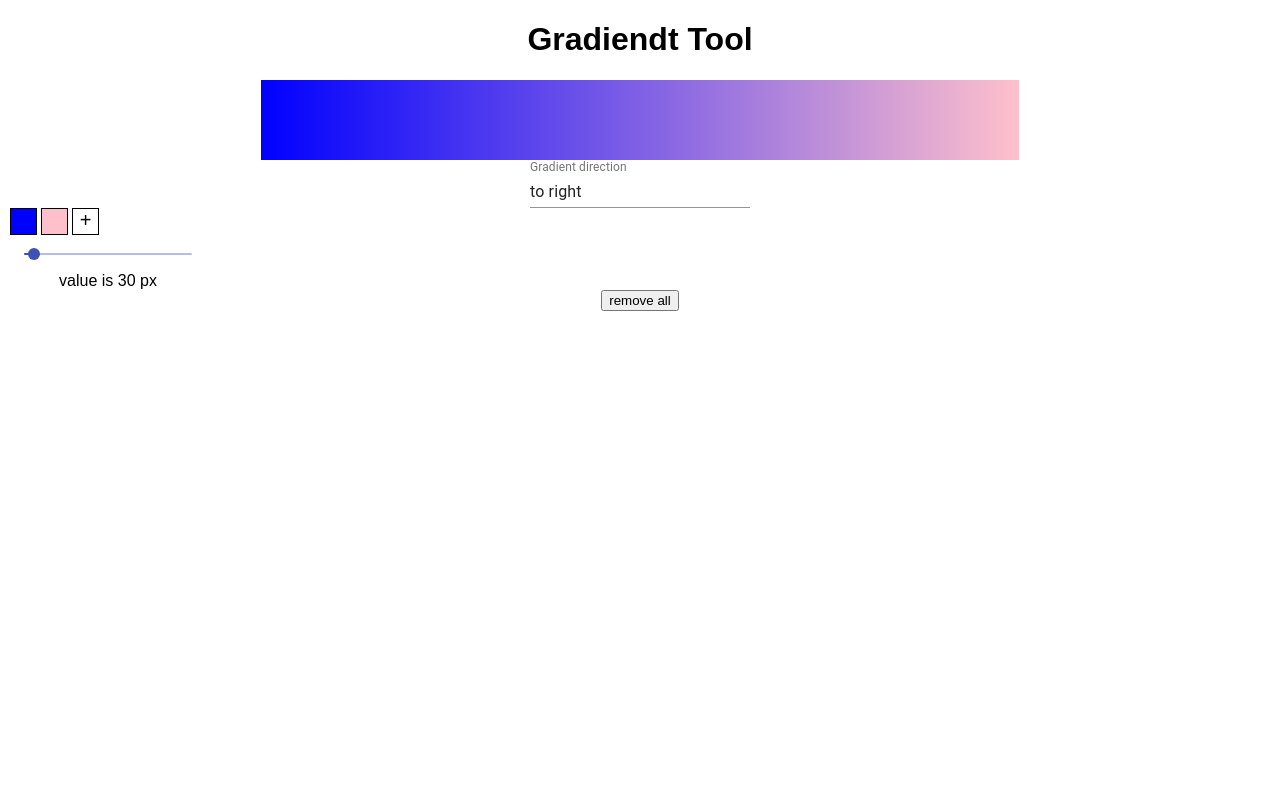
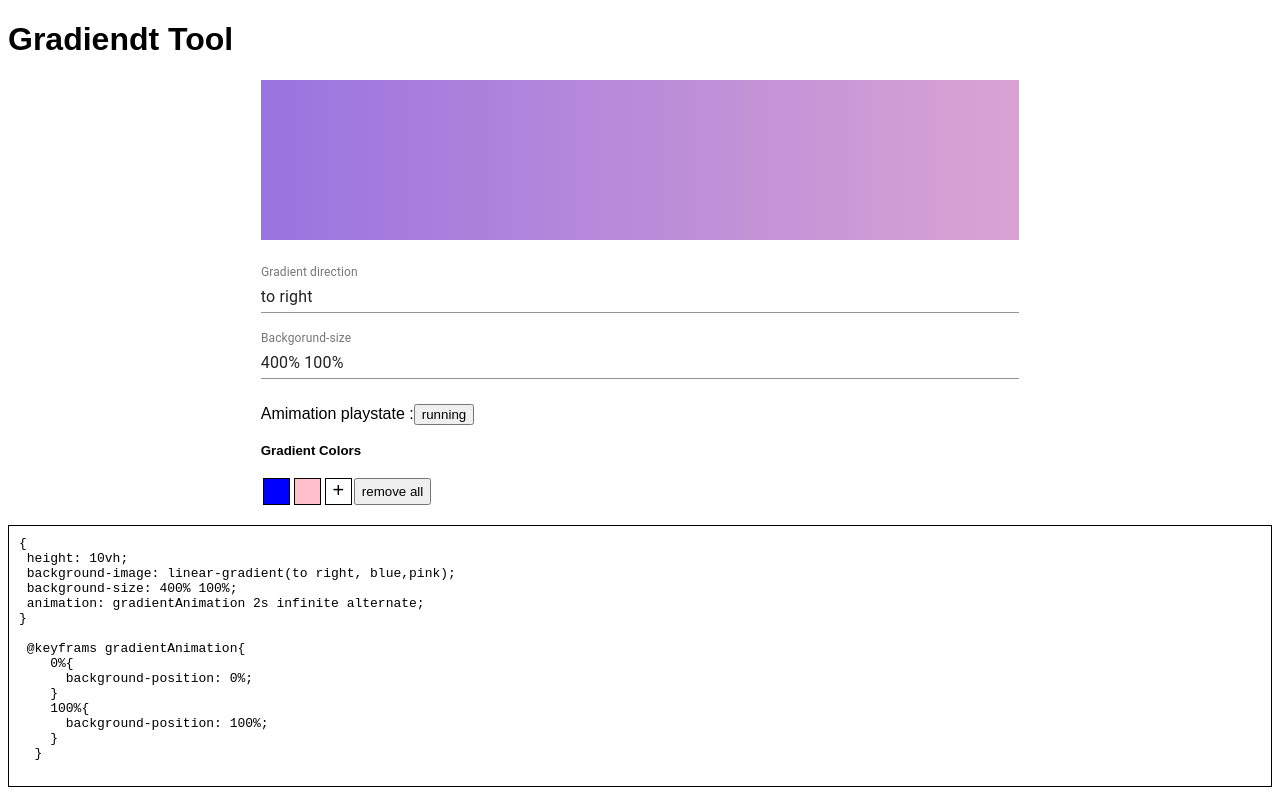
Before and after one commit to tz01x/gradienttools, a React (Create React App) app: page / in a window 1280 px wide. Built offline with nearby package versions, Linux system fonts and the light colour scheme.

Commit message:
backgound size form user impot and paused and play animation stae added

```diff
--- a/src/App.js
+++ b/src/App.js
@@ -26,15 +26,22 @@ export default function App() {
 
   //initial value
   const [gradDirection, updateDirection] = React.useState("to right");
+  const [gradientBackgoundSize, setGradientBackgoundSize] = React.useState(
+    "400% 100%"
+  );
   const [backgrountImg, updatebgImg] = React.useState(
     `linear-gradient(${gradDirection}, blue ,pink)`
   );
   const [selectedColor, setSelectedColor] = React.useState(["blue", "pink"]); //initial colors
-
+  const [animationPlayState, setAnimationPlayState] = React.useState("running");
   const [value, setValue] = React.useState(30);
 
   const handelSliderValueChange = (event, newValue) => {
     setValue(newValue);
+  };
+
+  const handelGradientBackgroundSizeChange = event => {
+    setGradientBackgoundSize(event.target.value);
   };
 
   const hendeldirectionChnage = event => {
@@ -73,22 +80,23 @@ export default function App() {
 
     setSelectedColor([...newcolors]);
     console.log(selectedColor);
-
   };
 
   const handelRemoveAllColor = () => {
     setSelectedColor([]);
   };
-
+  const handelAnimationPlayStateChange = () => {
+    if (animationPlayState === "running") {
+      setAnimationPlayState("paused");
+    } else {
+      setAnimationPlayState("running");
+    }
+  };
 
   React.useEffect(() => {
     updatebgImg(
       `linear-gradient(${gradDirection}, ${selectedColor.join(",")})`
     );
-
-
-
-
   }, [gradDirection, selectedColor]);
 
   const boxkeyframe = keyframes`
@@ -101,14 +109,30 @@ export default function App() {
     }
 
 `;
+  let boxCssValues =
+    "{\n height: 10vh;\n background-image: " +
+    backgrountImg +
+    ";\n background-size: " +
+    gradientBackgoundSize +
+    ";\n animation: gradientAnimation 2s infinite alternate; \n}";
+
+  let boxKeyfream = ` @keyframs gradientAnimation{
+    0%{
+      background-position: 0%;
+    }
+    100%{
+      background-position: 100%;
+    }
+  }
+    `;
   const Box = styled.div`
-    height: 10vh;
+    height: 20vh;
     background-image: ${backgrountImg};
-    /* background-size: 400% 100%; */
+    background-size: ${gradientBackgoundSize};
     margin: auto;
     width: 60%;
-    /* animation: ${boxkeyframe} 2s infinite alternate; */
-    /* animation-play-state: paused; */
+    animation: ${boxkeyframe} 2s infinite alternate;
+    animation-play-state: ${animationPlayState};
   `;
 
   return (
@@ -118,16 +142,34 @@ export default function App() {
       {/* <div className=""  style={pStyle}>this is box</div> */}
       <Box />
 
+      <div className="testfields">
         <TextField
           label="Gradient direction"
           onChange={hendeldirectionChnage}
           value={gradDirection}
         />
+        <br />
 
+        <TextField
+          label="Backgorund-size"
+          onChange={handelGradientBackgroundSizeChange}
+          value={gradientBackgoundSize}
+        />
+      </div>
+      <div className="container">
+        Amimation playstate :
+        <button onClick={handelAnimationPlayStateChange}>
+          {animationPlayState}
+        </button>
+      </div>
+      <br />
+      <h5 className="container" style={{ textAlign: "left" }}>
+        Gradient Colors
+      </h5>
       <div className="color-viewer">
-
-        {selectedColor.map((value,index)=>{
-         return <div className="color-viewer-item" key={index}>
+        {selectedColor.map((value, index) => {
+          return (
+            <div className="color-viewer-item" key={index}>
               <ColorPreview
                 color={value} //initial color
                 itemNo={index}
@@ -136,17 +178,25 @@ export default function App() {
               />
 
               {/* key dont actualy set a value so you cant find in props.key */}
-        </div>;
+            </div>
+          );
         })}
-
 
         <div className="color-viewer-item">
           <AddNewColor handeladdNewColor={handeladdNewColor} />
         </div>
+        <button onClick={handelRemoveAllColor}>remove all</button>
       </div>
-      <div className={classes.root}>
+
+      <pre className="gradientCSS" style={{ textAlign: "left" }}>
+        {boxCssValues}
+        {"\n\n"}
+        {boxKeyfream}
+      </pre>
+
+      {/* <div className={classes.root}>
         <Typography id="continuous-slider" gutterBottom>
-          {/* Volume */}
+
         </Typography>
         <Grid container spacing={2}>
           <Grid item />
@@ -162,8 +212,7 @@ export default function App() {
         </Grid>
         <div>value is {value} px</div>
         <div />
-      </div>
-      <button onClick={handelRemoveAllColor}>remove all</button>
+      </div> */}
       {/* <Bar onClick={()=>alert("whats upp")}  className="">I pulse</Bar> */}
     </div>
   );
--- a/src/addNewColor.js
+++ b/src/addNewColor.js
@@ -4,7 +4,12 @@ export default function AddNewColor(props) {
   return (
     <div
       className="colorPriview"
-      style={{ background: "white", fontSize: "20px", cursor: "pointer" }}
+      style={{
+        background: "white",
+        fontSize: "20px",
+        cursor: "pointer",
+        textAlign: "center"
+      }}
       onClick={props.handeladdNewColor}
     >
       +
--- a/src/colorPreview.js
+++ b/src/colorPreview.js
@@ -3,18 +3,16 @@ import React from "react";
 import ColorPicker from "./colorpicker";
 
 export default function ColorPreview(props) {
-  console.log(props.color);
-
   const [showbtn, setShowbtn] = React.useState(false);
   const [showRemoveBtn, setShowRemoveBtn] = React.useState(false);
   let [bgColor, setbgColor] = React.useState({
     background: props.color ? props.color : "red"
   });
-  React.useEffect(()=>{
-   setbgColor({
-    background: props.color ? props.color : "red"
-  });
-  },[props.color ]);
+  React.useEffect(() => {
+    setbgColor({
+      background: props.color ? props.color : "red"
+    });
+  }, [props.color]);
   const handelBGColor = clolorASstirng => {
     setbgColor({ background: clolorASstirng });
     props.handelGradientColorChange(props.itemNo, clolorASstirng);
@@ -32,6 +30,7 @@ export default function ColorPreview(props) {
       onMouseLeave={() => {
         setShowRemoveBtn(false);
       }}
+      style={{ position: "relative" }}
     >
       <div
         className="colorPriview"
--- a/src/colorpicker.js
+++ b/src/colorpicker.js
@@ -31,9 +31,6 @@ export default function ColorPicker(props) {
           color={state.background}
           onChangeComplete={handleChangeComplete}
         />
-        <div className="closebtn" onClick={handleClickAway}>
-          close
-        </div>
       </div>
     </ClickAwayListener>
   );
--- a/src/styles.css
+++ b/src/styles.css
@@ -1,18 +1,7 @@
 .App {
   font-family: Abel, sans-serif;
-  text-align: center;
 }
-.box {
-  height: 10vh;
-  background-image: linear-gradient(to right, red 10px, white 200px, red 100px);
-  /* background-image: linear-gradient(to right,red 50%,blue ); */
-  color: royalblue;
-  margin: auto;
-  width: 60%;
-  /* background-position: 400%; */
-  /* background-size:1200% 100%; */
-  animation: rgb 2s infinite alternate;
-}
+
 @keyframes rgb {
   0% {
     background-position-x: 0%;
@@ -21,9 +10,25 @@
     background-position-x: 100%;
   }
 }
+.container {
+  width: 60%;
+  margin: auto;
+}
+.testfields {
+  margin: 25px auto;
+
+  display: flex;
+  flex-direction: column;
+  width: 60%;
+
+  align-content: center;
+  justify-content: center;
+}
 
 .color-viewer {
   display: flex;
+  width: 60%;
+  margin: 20px auto;
   /* margin: 0px 5px; */
 }
 .color-viewer-item {
@@ -38,15 +43,15 @@
 }
 
 .color-remove {
-  position: relative;
-  top: -90px;
+  position: absolute;
+  top: -65px;
   font-size: 12px;
   letter-spacing: 1px;
   font-weight: bold;
   width: 26px;
   height: 60px;
 
-  background: rgba(0, 0, 0, 0.1);
+  background: rgba(0, 0, 0, 0.3);
   padding: 2px;
   z-index: 2;
   border-radius: 20px;
@@ -80,3 +85,10 @@
     transform: scale(1);
   }
 }
+
+.gradientCSS {
+  border: 1px solid black;
+  padding: 10px;
+  /* color: white; */
+  /* background-color: black; */
+}
```
Lines whose indentation alone changed are shown as unchanged.
